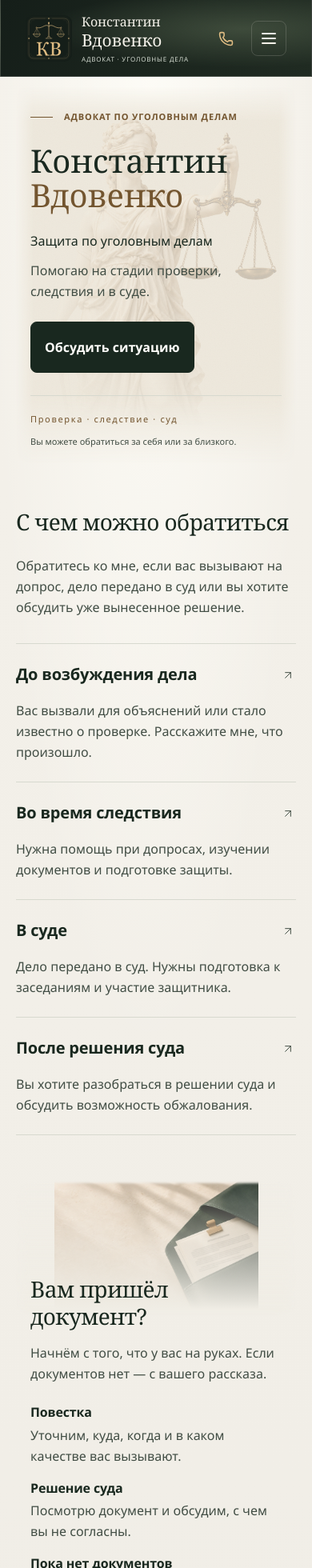
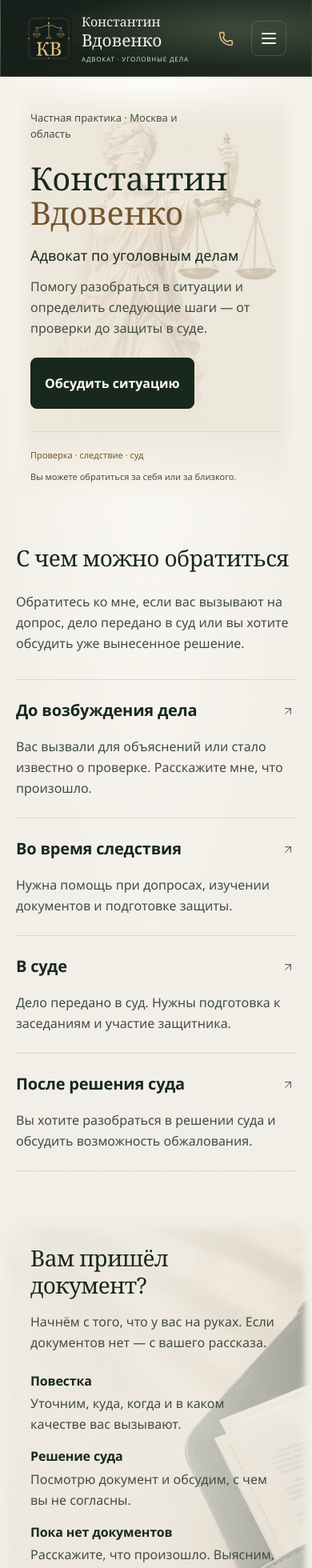
Before and after one commit to Aleks-man/advokat-vdovenko, a React (Vite) app in the folder front/: page / in a window 390 px wide. Shown: the top 1960 px of the page at 80% size. Built offline with nearby package versions, Linux system fonts and the light colour scheme; a web font is replaced by a local one.

Commit message:
Refine hero presentation and mobile imagery

```diff
--- a/front/src/components/Hero/Hero.css
+++ b/front/src/components/Hero/Hero.css
@@ -29,19 +29,11 @@
   position: relative;
   z-index: 2;
 }
-.hero-copy .eyebrow {
-  display: flex;
-  align-items: center;
-  gap: 14px;
-  color: var(--accent-text);
-  letter-spacing: 0.12em;
-}
-.hero-copy .eyebrow::before {
-  content: '';
-  width: 28px;
-  height: 1px;
-  flex-shrink: 0;
-  background: currentColor;
+.hero-location {
+  color: var(--muted);
+  font-size: 14px;
+  font-weight: 500;
+  line-height: 1.5;
 }
 .hero h1 {
   margin-top: 32px;
@@ -62,9 +54,9 @@
 .hero-description {
   margin-top: var(--space-medium);
   max-width: 38ch;
-  font-size: var(--text-size);
-  font-weight: 400;
-  line-height: 1.6;
+  font-size: 20px;
+  font-weight: 500;
+  line-height: 1.4;
 }
 .hero-description span {
   display: block;
@@ -72,7 +64,8 @@
   font-weight: 400;
   font-size: var(--text-size);
   margin-top: 12px;
-  max-width: 34ch;
+  max-width: 37ch;
+  line-height: var(--text-leading);
 }
 .hero-actions {
   display: flex;
@@ -119,7 +112,7 @@
   color: var(--muted);
 }
 .hero-bottom > :first-child {
-  letter-spacing: 0.15em;
+  font-weight: 500;
   color: var(--accent-text);
 }
 @media (max-width: 1100px) {
@@ -140,16 +133,17 @@
   .hero h1 {
     margin-top: var(--space-medium);
   }
-  .hero-copy .eyebrow {
-    font-size: 11px;
-    letter-spacing: 0.08em;
+  .hero-location {
+    max-width: 26ch;
+    font-size: 13px;
   }
   .hero .button {
     gap: 20px;
     padding-inline: 17px;
   }
   .hero-description {
-    margin-top: 24px;
+    margin-top: 20px;
+    font-size: 18px;
   }
   .hero-actions {
     gap: 12px;
@@ -183,19 +177,3 @@
     font-size: 11px;
   }
 }
-@media (max-width: 380px) {
-  .hero-copy .eyebrow {
-    font-size: 11px;
-    letter-spacing: 0.06em;
-    gap: 10px;
-  }
-  .hero-copy .eyebrow::before {
-    width: 18px;
-  }
-  .hero {
-    padding-inline: var(--panel-inset);
-  }
-  .hero h1 {
-    font-size: var(--hero-title);
-  }
-}
--- a/front/src/components/Hero/Hero.tsx
+++ b/front/src/components/Hero/Hero.tsx
@@ -7,14 +7,17 @@ export function Hero() {
   return (
     <section className="hero container">
       <div className="hero-copy">
-        <p className="eyebrow">Адвокат по уголовным делам</p>
+        <p className="hero-location">Частная практика · Москва и область</p>
         <h1>
           <span>{firstName}</span>
           <em>{lastName.join(' ')}</em>
         </h1>
         <p className="hero-description">
-          Защита по уголовным делам
-          <span>Помогаю на стадии проверки, следствия и в суде.</span>
+          Адвокат по уголовным делам
+          <span>
+            Помогу разобраться в ситуации и определить следующие шаги — от проверки до защиты в
+            суде.
+          </span>
         </p>
         <div className="hero-actions">
           <Link to="/contacts" className="button">
--- a/front/src/components/Principles/Principles.css
+++ b/front/src/components/Principles/Principles.css
@@ -72,23 +72,26 @@
   }
 }
 @media (max-width: 600px) {
-  .principles {
-    padding-block: 120px 32px;
+  .principles.container {
+    width: 100%;
+    padding: 36px calc(var(--gutter) + var(--panel-inset));
     --document-wash: linear-gradient(
-      180deg,
-      rgb(var(--surface-document-rgb) / 10%),
-      rgb(var(--surface-document-rgb)) 95%
+      90deg,
+      rgb(var(--surface-document-rgb) / 88%) 0%,
+      rgb(var(--surface-document-rgb) / 86%) 48%,
+      rgb(var(--surface-document-rgb) / 65%) 100%
     );
   }
   .principles::before {
-    inset: 0 0 auto;
+    inset: 0;
     width: 100%;
-    height: 170px;
+    height: 100%;
+    max-height: none;
     opacity: 1;
     background-size:
       100% 100%,
-      contain;
-    background-position: center top;
+      cover;
+    background-position: center;
   }
   .principles-content {
     width: 100%;
```
